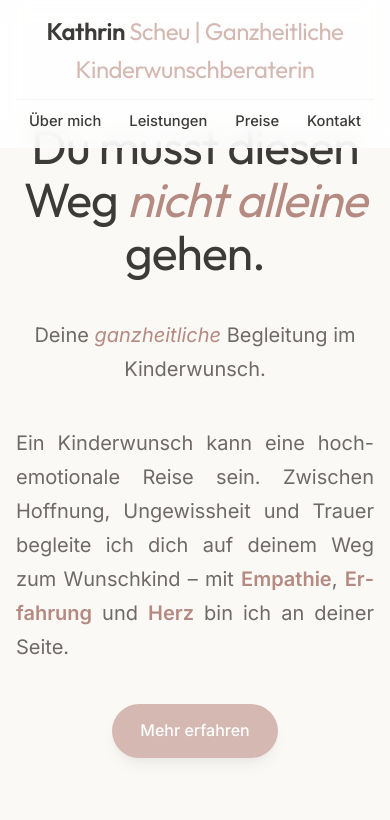
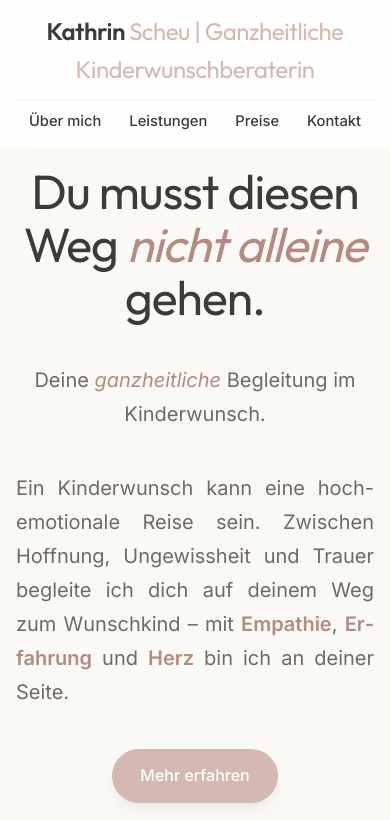
Before and after one commit to nielsinoglindini/kinderwunsch, a React (Vite) app: page / in a window 390 px wide. Shown: the top 820 px of the page. Built offline with nearby package versions, Linux system fonts and the light colour scheme.

Commit message:
style: adjust section scroll margin and hero padding in CSS

```diff
--- a/src/index.css
+++ b/src/index.css
@@ -1193,11 +1193,13 @@ section {
 
   .section {
     padding: 64px 0;
-    scroll-margin-top: 120px;
+    scroll-margin-top: 130px;
   }
 
   .hero {
-    padding-top: 120px;
+    padding-top: 165px;
+    padding-bottom: 60px;
+    min-height: auto;
   }
 }
 
```
